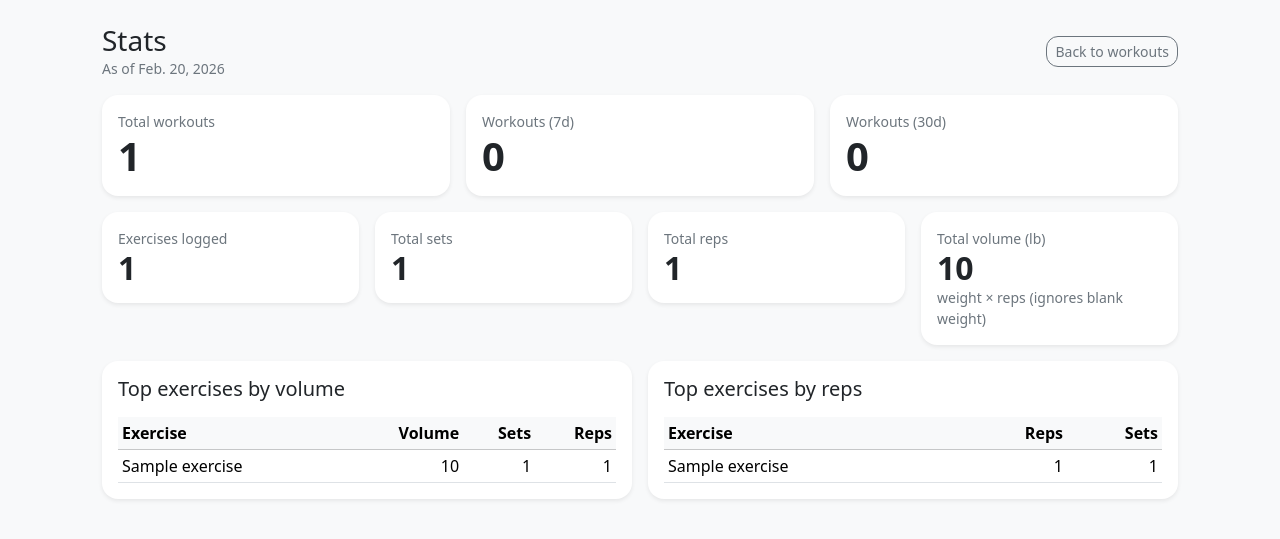
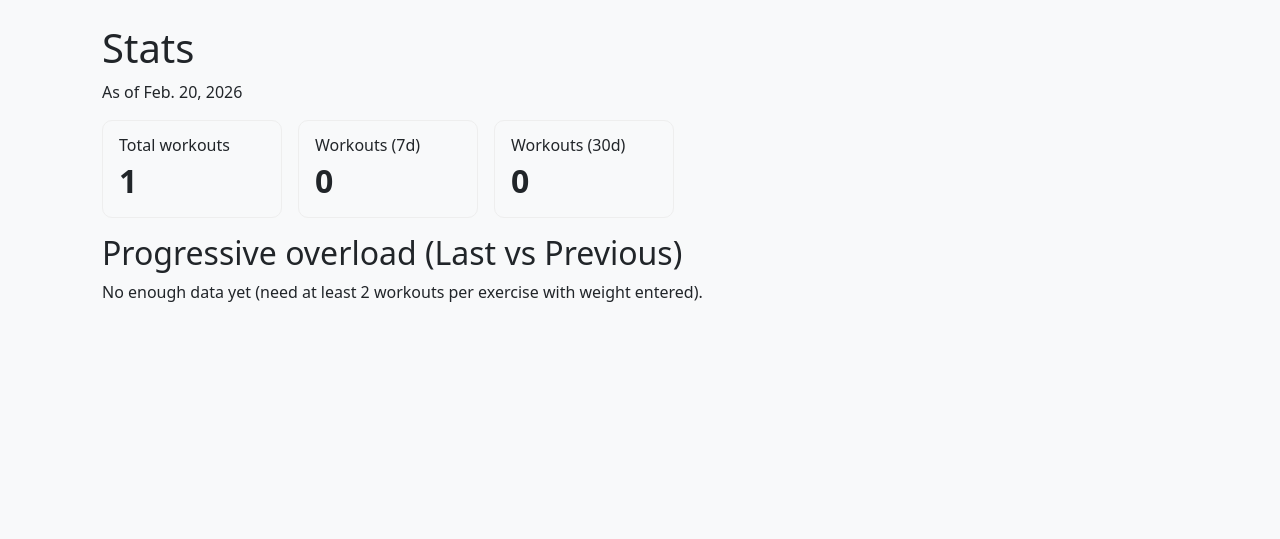
Before and after one commit to Torres506/django-gym-tracker, a Django app: page /workouts/stats/ in a window 1280 px wide. Shown: the part 57-596 px from the top of the page. Run offline with Django 5.2, Linux system fonts and the light colour scheme; tables that the repository leaves empty hold one stand-in row (values such as "Sample post").

Commit message:
Fix progressive overload logic and clean views.py

```diff
--- a/workouts/templates/workouts/workout_stats.html
+++ b/workouts/templates/workouts/workout_stats.html
@@ -1,153 +1,66 @@
 {% extends "checkins/base.html" %}
-{% block title %}Stats{% endblock %}
+{% block content %}
 
-{% block content %}
-  <div class="d-flex align-items-center justify-content-between mb-3">
-    <div>
-      <h1 class="h3 mb-0">Stats</h1>
-      <div class="text-secondary small">As of {{ today }}</div>
+<h1>Stats</h1>
+<p>As of {{ today }}</p>
+
+<div style="display:flex; gap:16px; flex-wrap:wrap; margin: 16px 0;">
+  <div style="padding:12px 16px; border:1px solid #eee; border-radius:10px; min-width:180px;">
+    <div>Total workouts</div>
+    <div style="font-size:32px; font-weight:700;">{{ total_workouts }}</div>
   </div>
 
-    <a class="btn btn-sm btn-outline-secondary" href="{% url 'workout_list' %}">
-      Back to workouts
-    </a>
+  <div style="padding:12px 16px; border:1px solid #eee; border-radius:10px; min-width:180px;">
+    <div>Workouts (7d)</div>
+    <div style="font-size:32px; font-weight:700;">{{ workouts_7 }}</div>
   </div>
 
-  <div class="row g-3 mb-3">
-    <div class="col-12 col-md-4">
-      <div class="card shadow-sm border-0 rounded-4">
-        <div class="card-body">
-          <div class="text-secondary small">Total workouts</div>
-          <div class="display-6 fw-semibold">{{ total_workouts }}</div>
-        </div>
+  <div style="padding:12px 16px; border:1px solid #eee; border-radius:10px; min-width:180px;">
+    <div>Workouts (30d)</div>
+    <div style="font-size:32px; font-weight:700;">{{ workouts_30 }}</div>
   </div>
 </div>
 
-    <div class="col-6 col-md-4">
-      <div class="card shadow-sm border-0 rounded-4">
-        <div class="card-body">
-          <div class="text-secondary small">Workouts (7d)</div>
-          <div class="display-6 fw-semibold">{{ workouts_7 }}</div>
+{% if recent_wins %}
+  <h2>Recent wins (last 7 days)</h2>
+  <ul>
+    {% for w in recent_wins %}
+      <li>
+        <strong>{{ w.exercise }}</strong> — {{ w.change }}
+        ({{ w.prev_weight }}×{{ w.prev_reps }} → {{ w.last_weight }}×{{ w.last_reps }})
+      </li>
+    {% endfor %}
+  </ul>
+{% endif %}
+
+<h2>Progressive overload (Last vs Previous)</h2>
+
+{% if progress_data %}
+  <div style="display:flex; flex-direction:column; gap:12px;">
+    {% for item in progress_data %}
+      <div style="border:1px solid #eee; border-radius:12px; padding:14px;">
+        <div style="display:flex; justify-content:space-between; align-items:center; gap:12px;">
+          <h3 style="margin:0;">{{ item.exercise }}</h3>
+
+          {% if item.improvement == "up" %}
+            <span style="font-weight:700; color: #16a34a;">{{ item.change }} ↑</span>
+          {% elif item.improvement == "down" %}
+            <span style="font-weight:700; color: #dc2626;">{{ item.change }} ↓</span>
+          {% else %}
+            <span style="font-weight:700;">Same</span>
+          {% endif %}
+        </div>
+
+        <div style="margin-top:8px;">
+          <div><strong>Last ({{ item.last_date }}):</strong> {{ item.last_weight }} × {{ item.last_reps }}</div>
+          <div><strong>Previous ({{ item.prev_date }}):</strong> {{ item.prev_weight }} × {{ item.prev_reps }}</div>
+          <div style="margin-top:6px;"><strong>Best ever:</strong> {{ item.pr_weight }} × {{ item.pr_reps }}</div>
         </div>
       </div>
-    </div>
-
-    <div class="col-6 col-md-4">
-      <div class="card shadow-sm border-0 rounded-4">
-        <div class="card-body">
-          <div class="text-secondary small">Workouts (30d)</div>
-          <div class="display-6 fw-semibold">{{ workouts_30 }}</div>
-        </div>
-      </div>
-    </div>
-  </div>
-
-  <div class="row g-3 mb-3">
-    <div class="col-6 col-lg-3">
-      <div class="card shadow-sm border-0 rounded-4">
-        <div class="card-body">
-          <div class="text-secondary small">Exercises logged</div>
-          <div class="h2 fw-semibold mb-0">{{ total_items }}</div>
-        </div>
-      </div>
-    </div>
-
-    <div class="col-6 col-lg-3">
-      <div class="card shadow-sm border-0 rounded-4">
-        <div class="card-body">
-          <div class="text-secondary small">Total sets</div>
-          <div class="h2 fw-semibold mb-0">{{ total_sets }}</div>
-        </div>
-      </div>
-    </div>
-
-    <div class="col-6 col-lg-3">
-      <div class="card shadow-sm border-0 rounded-4">
-        <div class="card-body">
-          <div class="text-secondary small">Total reps</div>
-          <div class="h2 fw-semibold mb-0">{{ total_reps }}</div>
-        </div>
-      </div>
-    </div>
-
-    <div class="col-6 col-lg-3">
-      <div class="card shadow-sm border-0 rounded-4">
-        <div class="card-body">
-          <div class="text-secondary small">Total volume (lb)</div>
-          <div class="h2 fw-semibold mb-0">{{ total_volume|floatformat:0 }}</div>
-          <div class="text-secondary small">weight × reps (ignores blank weight)</div>
-        </div>
-      </div>
-    </div>
-  </div>
-
-  <div class="row g-3">
-    <div class="col-12 col-lg-6">
-      <div class="card shadow-sm border-0 rounded-4">
-        <div class="card-body">
-          <h2 class="h5 mb-3">Top exercises by volume</h2>
-
-          {% if top_by_volume %}
-            <div class="table-responsive">
-              <table class="table table-sm align-middle mb-0">
-                <thead class="table-light">
-                  <tr>
-                    <th>Exercise</th>
-                    <th class="text-end">Volume</th>
-                    <th class="text-end">Sets</th>
-                    <th class="text-end">Reps</th>
-                  </tr>
-                </thead>
-                <tbody>
-                  {% for row in top_by_volume %}
-                    <tr>
-                      <td>{{ row.workout_exercise__exercise__name }}</td>
-                      <td class="text-end">{{ row.volume|floatformat:0 }}</td>
-                      <td class="text-end">{{ row.sets }}</td>
-                      <td class="text-end">{{ row.reps }}</td>
-                    </tr>
     {% endfor %}
-                </tbody>
-              </table>
   </div>
 {% else %}
-            <div class="text-secondary">No weighted sets yet.</div>
+  <p>No enough data yet (need at least 2 workouts per exercise with weight entered).</p>
 {% endif %}
-        </div>
-      </div>
-    </div>
 
-    <div class="col-12 col-lg-6">
-      <div class="card shadow-sm border-0 rounded-4">
-        <div class="card-body">
-          <h2 class="h5 mb-3">Top exercises by reps</h2>
-
-          {% if top_by_reps %}
-            <div class="table-responsive">
-              <table class="table table-sm align-middle mb-0">
-                <thead class="table-light">
-                  <tr>
-                    <th>Exercise</th>
-                    <th class="text-end">Reps</th>
-                    <th class="text-end">Sets</th>
-                  </tr>
-                </thead>
-                <tbody>
-                  {% for row in top_by_reps %}
-                    <tr>
-                      <td>{{ row.workout_exercise__exercise__name }}</td>
-                      <td class="text-end">{{ row.reps }}</td>
-                      <td class="text-end">{{ row.sets }}</td>
-                    </tr>
-                  {% endfor %}
-                </tbody>
-              </table>
-            </div>
-          {% else %}
-            <div class="text-secondary">No sets yet.</div>
-          {% endif %}
-        </div>
-      </div>
-    </div>
-  </div>
 {% endblock %}
--- a/workouts/views.py
+++ b/workouts/views.py
@@ -1,24 +1,15 @@
-from decimal import Decimal
 from datetime import date, timedelta
-
-from django.db.models import Sum, Count, F, DecimalField, ExpressionWrapper
-from django.db.models.functions import Coalesce
 from django.shortcuts import render, redirect, get_object_or_404
-
 from .models import Workout, WorkoutExercise, SetEntry
 from .forms import WorkoutForm, WorkoutExerciseForm, SetEntryForm
 
-from django.shortcuts import get_object_or_404, redirect
 
-def workout_exercise_delete(request, pk):
-    we = get_object_or_404(WorkoutExercise, pk=pk)
-    workout_id = we.workout.id
-    we.delete()
-    return redirect("workout_detail", pk=workout_id)
-
+# --------------------------------------------------
+# WORKOUT CRUD
+# --------------------------------------------------
 
 def workout_list(request):
-    workouts = Workout.objects.all()
+    workouts = Workout.objects.all().order_by("-date")
     return render(request, "workouts/workout_list.html", {"workouts": workouts})
 
 
@@ -30,7 +21,6 @@ def workout_create(request):
             return redirect("workout_detail", pk=workout.pk)
     else:
         form = WorkoutForm()
-
     return render(request, "workouts/workout_form.html", {"form": form})
 
 
@@ -40,9 +30,32 @@ def workout_detail(request, pk):
     return render(request, "workouts/workout_detail.html", {"workout": workout, "items": items})
 
 
+def workout_edit(request, pk):
+    workout = get_object_or_404(Workout, pk=pk)
+    if request.method == "POST":
+        form = WorkoutForm(request.POST, instance=workout)
+        if form.is_valid():
+            form.save()
+            return redirect("workout_detail", pk=workout.pk)
+    else:
+        form = WorkoutForm(instance=workout)
+    return render(request, "workouts/workout_form.html", {"form": form, "editing": True, "workout": workout})
+
+
+def workout_delete(request, pk):
+    workout = get_object_or_404(Workout, pk=pk)
+    if request.method == "POST":
+        workout.delete()
+        return redirect("workout_list")
+    return render(request, "workouts/workout_confirm_delete.html", {"workout": workout})
+
+
+# --------------------------------------------------
+# WORKOUT EXERCISES + SETS
+# --------------------------------------------------
+
 def workout_add_exercise(request, pk):
     workout = get_object_or_404(Workout, pk=pk)
-
     selected_category = request.GET.get("category", "")
 
     if request.method == "POST":
@@ -54,16 +67,13 @@ def workout_add_exercise(request, pk):
             we.save()
             return redirect("workout_detail", pk=workout.pk)
     else:
-        form = WorkoutExerciseForm(
-            selected_category=selected_category,
-            initial={"category": selected_category},
-        )
+        form = WorkoutExerciseForm(selected_category=selected_category, initial={"category": selected_category})
 
-    return render(
-        request,
-        "workouts/workout_add_exercise.html",
-        {"workout": workout, "form": form, "selected_category": selected_category},
-    )
+    return render(request, "workouts/workout_add_exercise.html", {
+        "workout": workout,
+        "form": form,
+        "selected_category": selected_category,
+    })
 
 
 def workout_exercise_detail(request, pk):
@@ -71,38 +81,31 @@ def workout_exercise_detail(request, pk):
     return render(request, "workouts/workout_exercise_detail.html", {"item": item})
 
 
+def workout_exercise_delete(request, pk):
+    we = get_object_or_404(WorkoutExercise, pk=pk)
+    workout_id = we.workout_id
+    we.delete()
+    return redirect("workout_detail", pk=workout_id)
+
+
 def set_create(request, pk):
     item = get_object_or_404(WorkoutExercise, pk=pk)
-
     if request.method == "POST":
         form = SetEntryForm(request.POST)
         if form.is_valid():
             s = form.save(commit=False)
             s.workout_exercise = item
             s.save()
-            return redirect("workout_detail", pk=item.workout.pk)
+            return redirect("workout_detail", pk=item.workout_id)
     else:
-        next_num = (item.sets.count() or 0) + 1
+        next_num = item.sets.count() + 1
         form = SetEntryForm(initial={"set_number": next_num})
-
     return render(request, "workouts/set_form.html", {"item": item, "form": form})
-
-
-def set_delete(request, pk):
-    s = get_object_or_404(SetEntry, pk=pk)
-    workout_pk = s.workout_exercise.workout.pk
-
-    if request.method == "POST":
-        s.delete()
-        return redirect("workout_detail", pk=workout_pk)
-
-    return render(request, "workouts/set_confirm_delete.html", {"s": s})
 
 
 def set_edit(request, pk):
     s = get_object_or_404(SetEntry, pk=pk)
-    workout_pk = s.workout_exercise.workout.pk
-
+    workout_pk = s.workout_exercise.workout_id
     if request.method == "POST":
         form = SetEntryForm(request.POST, instance=s)
         if form.is_valid():
@@ -110,100 +113,123 @@ def set_edit(request, pk):
             return redirect("workout_detail", pk=workout_pk)
     else:
         form = SetEntryForm(instance=s)
-
-    return render(
-        request,
-        "workouts/set_form.html",
-        {"item": s.workout_exercise, "form": form, "editing": True},
-    )
+    return render(request, "workouts/set_form.html", {"item": s.workout_exercise, "form": form, "editing": True})
 
 
-def workout_edit(request, pk):
-    workout = get_object_or_404(Workout, pk=pk)
-
+def set_delete(request, pk):
+    s = get_object_or_404(SetEntry, pk=pk)
+    workout_pk = s.workout_exercise.workout_id
     if request.method == "POST":
-        form = WorkoutForm(request.POST, instance=workout)
-        if form.is_valid():
-            form.save()
-            return redirect("workout_detail", pk=workout.pk)
-    else:
-        form = WorkoutForm(instance=workout)
-
-    return render(
-        request,
-        "workouts/workout_form.html",
-        {"form": form, "editing": True, "workout": workout},
-    )
+        s.delete()
+        return redirect("workout_detail", pk=workout_pk)
+    return render(request, "workouts/set_confirm_delete.html", {"s": s})
 
 
-def workout_delete(request, pk):
-    workout = get_object_or_404(Workout, pk=pk)
-
-    if request.method == "POST":
-        workout.delete()
-        return redirect("workout_list")
-
-    return render(request, "workouts/workout_confirm_delete.html", {"workout": workout})
-
+# --------------------------------------------------
+# PROGRESSIVE OVERLOAD (DOUBLE PROGRESSION)
+# --------------------------------------------------
 
 def workout_stats(request):
     today = date.today()
-    last_7 = today - timedelta(days=7)
-    last_30 = today - timedelta(days=30)
-
-    # DecimalField * IntegerField => must declare output_field
-    volume_expr = ExpressionWrapper(
-        F("weight_lb") * F("reps"),
-        output_field=DecimalField(max_digits=12, decimal_places=2),
-    )
 
     total_workouts = Workout.objects.count()
-    workouts_7 = Workout.objects.filter(date__gte=last_7).count()
-    workouts_30 = Workout.objects.filter(date__gte=last_30).count()
+    workouts_7 = Workout.objects.filter(date__gte=today - timedelta(days=7)).count()
+    workouts_30 = Workout.objects.filter(date__gte=today - timedelta(days=30)).count()
 
-    total_items = WorkoutExercise.objects.count()
-    total_sets = SetEntry.objects.count()
+    progress_data = []
 
-    total_reps = SetEntry.objects.aggregate(
-        reps=Coalesce(Sum("reps"), 0)
-    )["reps"]
+    exercise_ids = SetEntry.objects.values_list(
+        "workout_exercise__exercise_id",
+        flat=True
+    ).distinct()
 
-    # Use Decimal("0") so Coalesce doesn't mix Decimal and int
-    total_volume = (
-        SetEntry.objects.exclude(weight_lb__isnull=True)
-        .aggregate(vol=Coalesce(Sum(volume_expr), Decimal("0")))["vol"]
-    )
+    for ex_id in exercise_ids:
 
-    top_by_volume = (
-        SetEntry.objects.exclude(weight_lb__isnull=True)
-        .values("workout_exercise__exercise__name")
-        .annotate(
-            volume=Coalesce(Sum(volume_expr), Decimal("0")),
-            sets=Count("id"),
-            reps=Coalesce(Sum("reps"), 0),
+        dates = (
+            SetEntry.objects
+            .filter(workout_exercise__exercise_id=ex_id)
+            .values_list("workout_exercise__workout__date", flat=True)
+            .distinct()
+            .order_by("-workout_exercise__workout__date")
         )
-        .order_by("-volume")[:5]
-    )
 
-    top_by_reps = (
-        SetEntry.objects.values("workout_exercise__exercise__name")
-        .annotate(
-            reps=Coalesce(Sum("reps"), 0),
-            sets=Count("id"),
+        if len(dates) < 2:
+            continue
+
+        last_date = dates[0]
+        prev_date = dates[1]
+
+        last_best = (
+            SetEntry.objects
+            .filter(workout_exercise__exercise_id=ex_id,
+                    workout_exercise__workout__date=last_date)
+            .exclude(weight_lb__isnull=True)
+            .order_by("-weight_lb", "-reps")
+            .first()
         )
-        .order_by("-reps")[:5]
-    )
 
-    ctx = {
+        prev_best = (
+            SetEntry.objects
+            .filter(workout_exercise__exercise_id=ex_id,
+                    workout_exercise__workout__date=prev_date)
+            .exclude(weight_lb__isnull=True)
+            .order_by("-weight_lb", "-reps")
+            .first()
+        )
+
+        if not last_best or not prev_best:
+            continue
+
+        # DOUBLE PROGRESSION LOGIC
+        if last_best.weight_lb > prev_best.weight_lb:
+            improvement = "up"
+            change = f"+{last_best.weight_lb - prev_best.weight_lb} lb"
+        elif last_best.weight_lb == prev_best.weight_lb and last_best.reps > prev_best.reps:
+            improvement = "up"
+            change = f"+{last_best.reps - prev_best.reps} reps"
+        elif last_best.weight_lb == prev_best.weight_lb and last_best.reps == prev_best.reps:
+            improvement = "same"
+            change = "0"
+        else:
+            improvement = "down"
+            if last_best.weight_lb < prev_best.weight_lb:
+                change = f"-{prev_best.weight_lb - last_best.weight_lb} lb"
+            else:
+                change = f"-{prev_best.reps - last_best.reps} reps"
+
+        pr_set = (
+            SetEntry.objects
+            .filter(workout_exercise__exercise_id=ex_id)
+            .exclude(weight_lb__isnull=True)
+            .order_by("-weight_lb", "-reps")
+            .first()
+        )
+
+        exercise_name = (
+            SetEntry.objects
+            .filter(workout_exercise__exercise_id=ex_id)
+            .values_list("workout_exercise__exercise__name", flat=True)
+            .first()
+        )
+
+        progress_data.append({
+            "exercise": exercise_name,
+            "last_date": last_date,
+            "prev_date": prev_date,
+            "last_weight": last_best.weight_lb,
+            "last_reps": last_best.reps,
+            "prev_weight": prev_best.weight_lb,
+            "prev_reps": prev_best.reps,
+            "improvement": improvement,
+            "change": change,
+            "pr_weight": pr_set.weight_lb if pr_set else None,
+            "pr_reps": pr_set.reps if pr_set else None,
+        })
+
+    return render(request, "workouts/workout_stats.html", {
         "today": today,
         "total_workouts": total_workouts,
         "workouts_7": workouts_7,
         "workouts_30": workouts_30,
-        "total_items": total_items,
-        "total_sets": total_sets,
-        "total_reps": total_reps,
-        "total_volume": total_volume,
-        "top_by_volume": top_by_volume,
-        "top_by_reps": top_by_reps,
-    }
-    return render(request, "workouts/workout_stats.html", ctx)
+        "progress_data": progress_data,
+    })
```
Also changed, not shown: workouts/utils_stats.py (added, +76 -0 lines), checkins/migrations/0003_exercise.py (added), workouts/migrations/0004_alter_setentry_options_setentry_duration_min_and_more.py (added), workouts/migrations/0005_setentry_duration_min_setentry_incline_and_more.py (added). Lines whose indentation alone changed are shown as unchanged.
